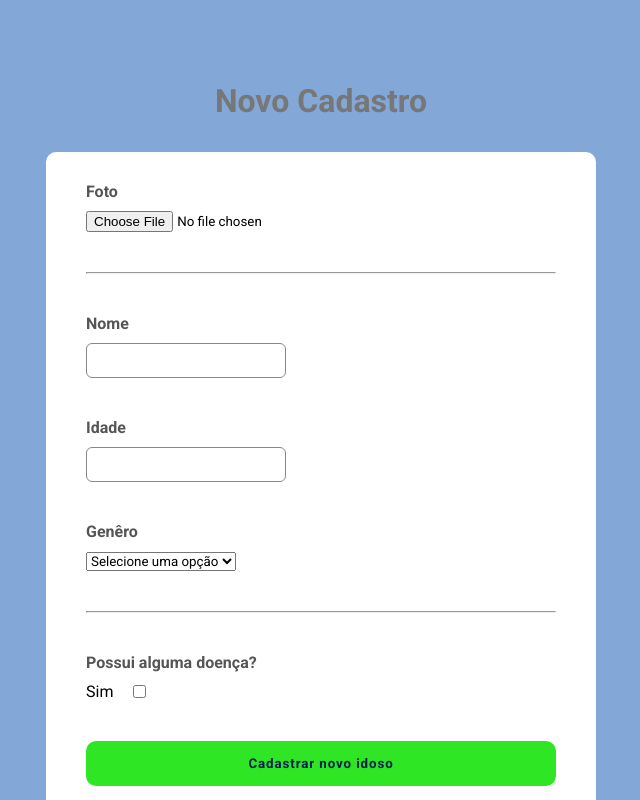
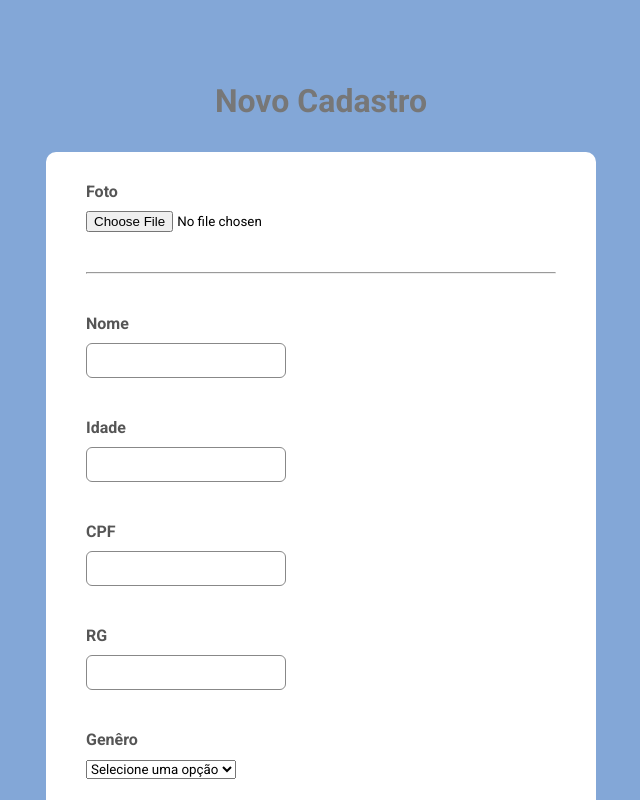
Before and after one commit to Alisson-Py/lar-dos-idosos-frontend, a React (Create React App) app: page /create in a window 1280 px wide. Shown: the top 800 px of the page, without its empty margins (319-959 px from the left). Built offline with nearby package versions, Linux system fonts and the light colour scheme.

Commit message:
feat: add cpf and rg input

```diff
--- a/src/pages/NewOldman.tsx
+++ b/src/pages/NewOldman.tsx
@@ -9,9 +9,11 @@ export default function NewOldman() {
   const {goBack} = useHistory();
   const [name, setName] = useState<string>('');
   const [age, setAge] = useState<number>();
+  const [cpf, setCpf] = useState<number>();
+  const [rg, setRg] = useState<number>();
   const [gender, setGender] = useState<string>();
   const [isDisease, setIsDisease] = useState<boolean>(false);
-  const [avatar, setAvatar] = useState<File>();
+  const [avatar, setAvatar] = useState<ArrayBuffer | string>();
   const [disease, setDisease] = useState<string[]>(['']);
   const [medicineName, setMedicineName] = useState<string[]>(['']);
   const [medicineQuant, setMedicineQuant] = useState<string[]>(['']);
@@ -20,32 +22,35 @@ export default function NewOldman() {
 
   function handleSubmitForm(e: FormEvent) {
     e.preventDefault();
-    const data = new FormData();
-
-
-    if (avatar) data.append('image', avatar);
-    if (name) data.append('name', name);
-    if (age) data.append('age', age.toString());
-    if (gender) data.append('gender', gender);
-    data.append('isDisease', isDisease? 'true': 'false')
-    if (isDisease) {
-      if (disease !== ['']) data.append('disease', JSON.stringify(disease));
-      if (medicineName !== ['']) data.append('medicine', JSON.stringify(medicineName));
-      if (medicineQuant !== ['']) data.append('medicineQuant', JSON.stringify(medicineQuant));
-      if (medicineTimes !== ['']) data.append('medicineTimes', JSON.stringify(medicineTimes));
-    }
+    const token = localStorage.getItem('token');
 
     api.post(
-      'create',
-      data
+      '/oldman/create',
+      {
+        name,
+        age,
+        cpf,
+        rg,
+        gender,
+        isDisease,
+        image: avatar,
+        disease,
+        medicineName,
+        medicineQuant,
+        medicineTimes
+      },{
+        headers: {
+          authorization: `Baerer ${token}`
+        }
+      }
     ).then(res => {
-      alert('success')
+      alert('success');
       goBack();
     }).catch(err => {
       console.log(err);
-      alert('err')
-    })
-  }
+      alert('erro')
+    });
+  };
 
 
   function handleAddNewLayer(divModify: String): void {
@@ -55,16 +60,22 @@ export default function NewOldman() {
       setMedicineName([...medicineName, ''])
       setMedicineQuant([...medicineQuant, ''])
       setMedicineTimes([...medicineTimes, ''])
-    }
-  }
+    };
+  };
 
   const handleSelectAvatar = (event: ChangeEvent<HTMLInputElement>) => {
     if (!event.target.files) return;
+    const file = new FileReader();
 
-    const selectedAvatar = Array.from(event.target.files);
+    file.readAsDataURL(event.target.files[0]);
 
-    setAvatar(selectedAvatar[0]);
-  }
+    file.onload = () => {
+      if (file.result){
+        setAvatar(file.result)
+      };
+    };
+  };
+
   return (
     <div className="new-oldman">
       <h1 className="title">Novo Cadastro</h1>
@@ -74,7 +85,7 @@ export default function NewOldman() {
           <input
             type="file"
             className="file-input"
-            onChange={handleSelectAvatar}
+            onChange={e => handleSelectAvatar(e)}
           />
         </div>
         <hr/>
@@ -94,6 +105,24 @@ export default function NewOldman() {
             className="text-input"
             value={age}
             onChange={e => setAge(Number(e.target.value))}
+          />
+        </div>
+        <div className="input-block">
+          <p className="title">CPF</p>
+          <input
+            type="number"
+            className="text-input"
+            value={cpf}
+            onChange={e => setCpf(Number(e.target.value))}
+          />
+        </div>
+        <div className="input-block">
+          <p className="title">RG</p>
+          <input
+            type="number"
+            className="text-input"
+            value={rg}
+            onChange={e => setRg(Number(e.target.value))}
           />
         </div>
         <div className="input-block">
```
